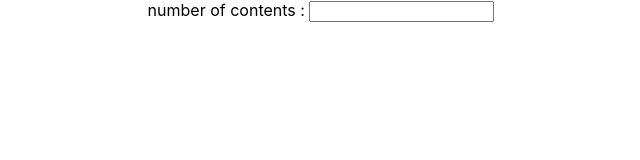
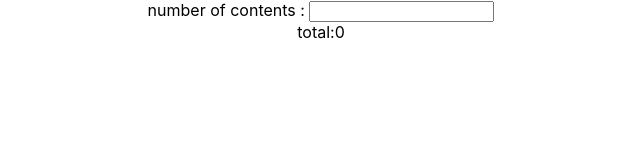
Before and after one commit to KiKiYang97/react_counter, a React (Create React App) app: page / in a window 1280 px wide. Shown: the top 160 px of the page, without its empty margins (319-959 px from the left). Built offline with nearby package versions, Linux system fonts and the light colour scheme.

Commit message:
[Kiki]feature : add total

```diff
--- a/src/components/Counter/index.jsx
+++ b/src/components/Counter/index.jsx
@@ -18,11 +18,13 @@ class Counter extends React.Component {
         this.setState((preState) =>({
             number : preState.number + 1
         }));
+        this.props.callback(1)
     }
     onReduceClick = () => {
         this.setState((preState) => ({
             number : preState.number - 1
-        }))
+        }));
+        this.props.callback(-1)
     }
     render(){
         return(
--- a/src/components/CounterGroup/index.jsx
+++ b/src/components/CounterGroup/index.jsx
@@ -5,13 +5,19 @@ class CounterGroup extends React.Component {
     constructor(props) {
         super(props)
         this.state = {
-            number : 0
+            number : 0,
+            total:0
         }
     }
     onInputChange = (e) =>{
         console.log(typeof e.target.value)
         this.setState({
             number : Number(e.target.value)
+        })
+    }
+    callback = (number) =>{
+        this.setState({
+            total : this.state.total + number
         })
     }
     render() {
@@ -21,9 +27,12 @@ class CounterGroup extends React.Component {
                 <div>
                     number of contents : <input onChange={this.onInputChange}></input>
                 </div>
+                <div>
+                    total:{this.state.total}
+                </div>
                 {
                     new Array(this.state.number).fill(0).map((value, index) =>
-                        <Counter key ={index} />
+                        <Counter key ={index} total = {this.state.total} callback = {this.callback}/>
                     )
                 }
             </div>
```
